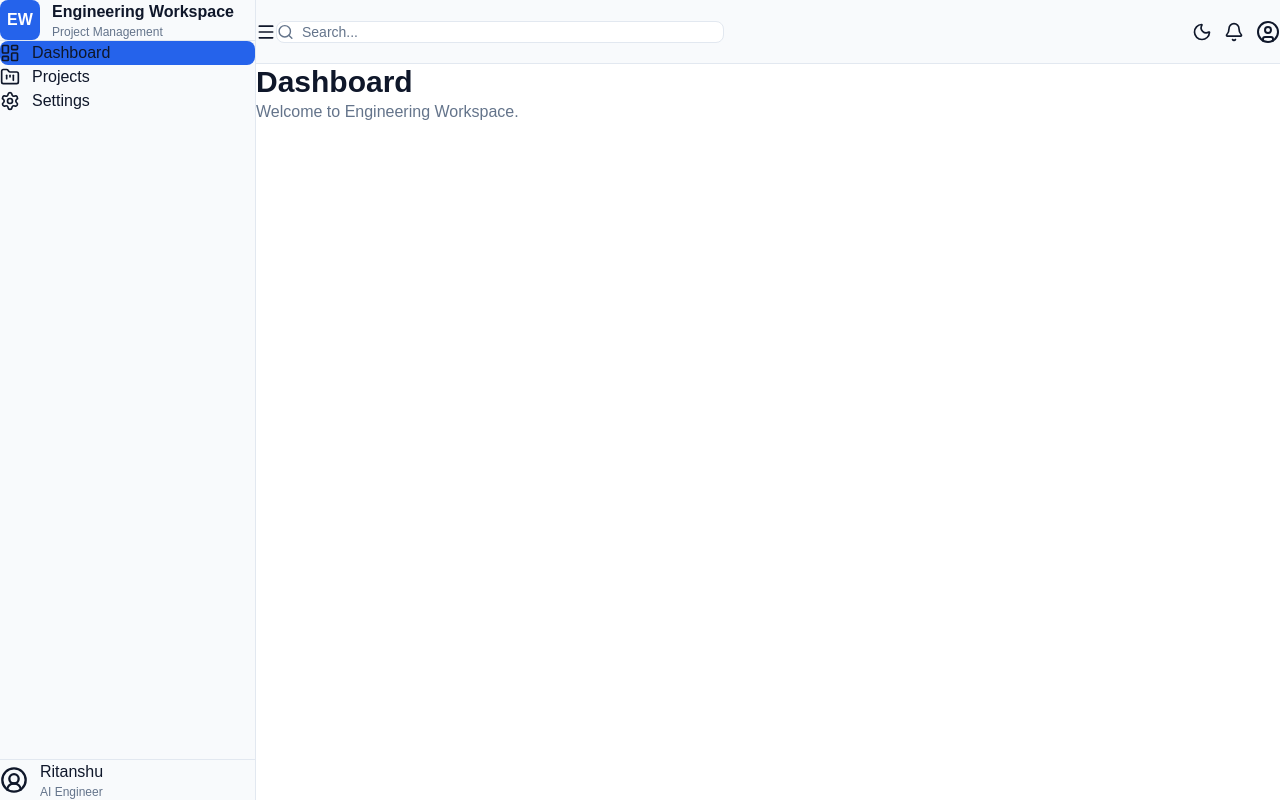
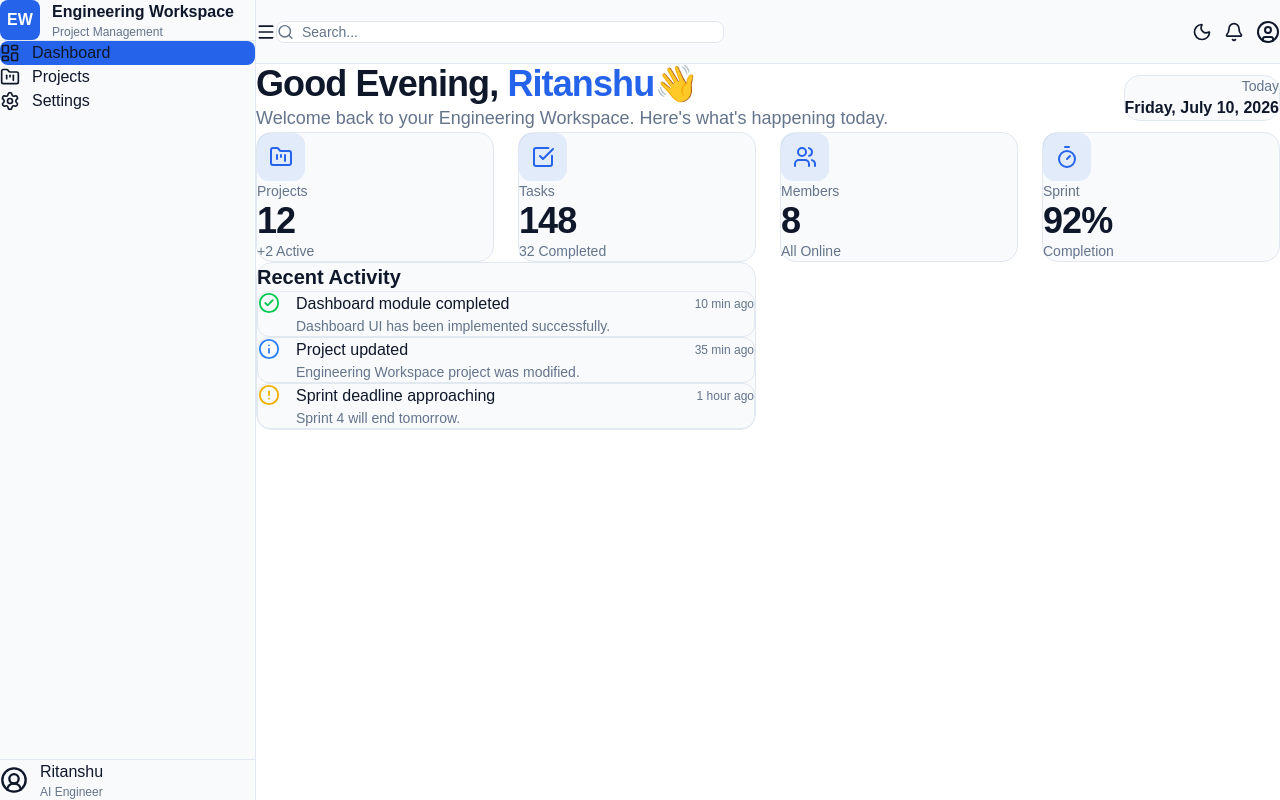
Before and after one commit to Ritanshu17/AI-Driven-Project-Management-System, a Next.js app in the folder frontend/: page /dashboard in a window 1280 px wide. Built offline with nearby package versions, Linux system fonts and the light colour scheme.

Commit message:
modified the dashboard page

```diff
--- a/frontend/app/(app)/dashboard/page.tsx
+++ b/frontend/app/(app)/dashboard/page.tsx
@@ -1,13 +1,75 @@
+import DashboardView from "@/components/dashboard";
+
 export default function DashboardPage() {
-  return (
-    <div>
-      <h1 className="text-3xl font-bold">
-        Dashboard
-      </h1>
+  return <DashboardView />;
+}
 
-      <p className="mt-2 text-muted">
-        Welcome to Engineering Workspace.
-      </p>
-    </div>
-  );
-}
+
+//2nd
+
+// import {
+//   FolderKanban,
+//   CheckSquare,
+//   Users,
+//   Timer,
+// } from "lucide-react";
+
+// import StatCard from "@/components/dashboard/StatCard";
+// import { DashboardHeader } from "@/components/dashboard";
+
+// export default function DashboardPage() {
+//   return (
+//     <main className="space-y-8">
+
+//       <DashboardHeader />
+
+//       <div className="grid gap-6 lg:grid-cols-4">
+
+//         <StatCard
+//           title="Projects"
+//           value={12}
+//           description="+2 Active"
+//           icon={FolderKanban}
+//         />
+
+//         <StatCard
+//           title="Tasks"
+//           value={148}
+//           description="32 Completed"
+//           icon={CheckSquare}
+//         />
+
+//         <StatCard
+//           title="Members"
+//           value={8}
+//           description="All Online"
+//           icon={Users}
+//         />
+
+//         <StatCard
+//           title="Sprint"
+//           value="92%"
+//           description="Completion"
+//           icon={Timer}
+//         />
+
+//       </div>
+
+//     </main>
+//   );
+// }
+
+//1st
+// export default function DashboardPage() {
+//   return (
+//     <div>
+//       <h1 className="text-3xl font-bold">
+//         Dashboard
+//       </h1>
+
+//       <p className="mt-2 text-muted">
+//         Welcome to Engineering Workspace.
+//       </p>
+//     </div>
+//   );
+// }
```
